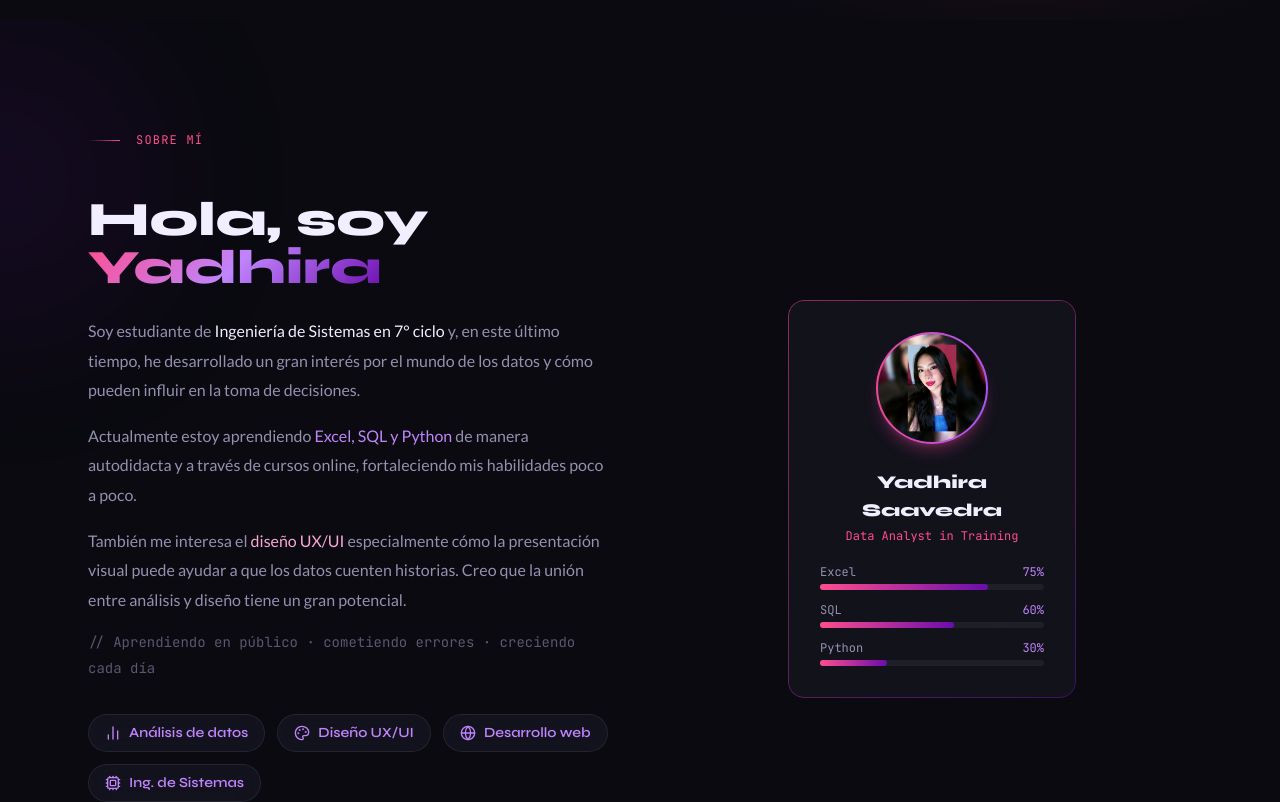
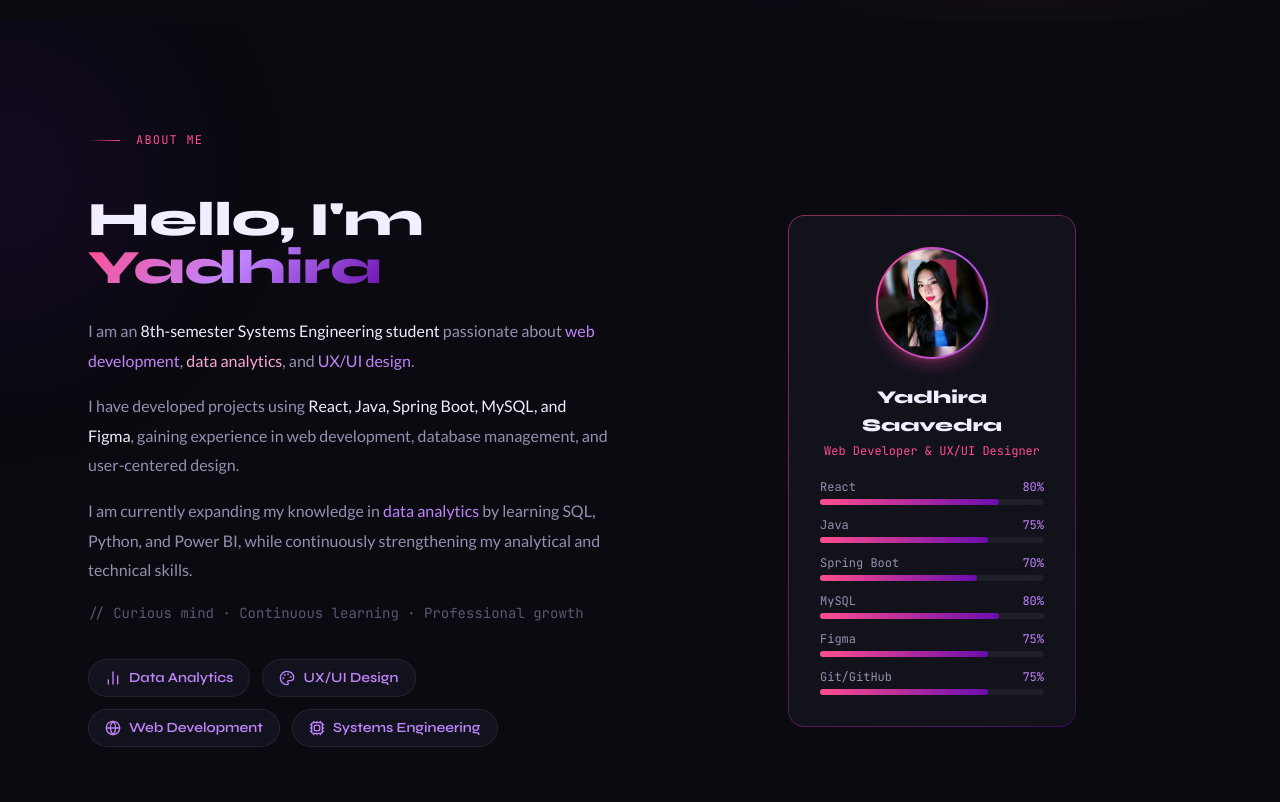
Before and after one commit to yxdhii/yadhira-portafolio, a React (Vite) app: page / in a window 1280 px wide. Shown: the part 780-1582 px from the top of the page. Built offline with nearby package versions, Linux system fonts and the light colour scheme.

Commit message:
Actualizar sección sobre mí

```diff
--- a/src/components/SobreMi.jsx
+++ b/src/components/SobreMi.jsx
@@ -1,90 +1,143 @@
-import { useEffect, useRef } from 'react'
-import { BarChart2, Palette, Globe, Cpu } from "lucide-react"
-import foto from '../assets/foto.jpeg'
+import { useEffect, useRef } from "react";
+import { BarChart2, Palette, Globe, Cpu } from "lucide-react";
+import foto from "../assets/foto.jpeg";
 
 const traits = [
-  { icon: <BarChart2 size={16} />, label: 'Análisis de datos' },
-  { icon: <Palette size={16} />,   label: 'Diseño UX/UI' },
-  { icon: <Globe size={16} />,     label: 'Desarrollo web' },
-  { icon: <Cpu size={16} />,       label: 'Ing. de Sistemas' },
-]
+  { icon: <BarChart2 size={16} />, label: "Data Analytics" },
+  { icon: <Palette size={16} />, label: "UX/UI Design" },
+  { icon: <Globe size={16} />, label: "Web Development" },
+  { icon: <Cpu size={16} />, label: "Systems Engineering" },
+];
 
 export default function SobreMi() {
-  const ref = useRef(null)
+  const ref = useRef(null);
 
   useEffect(() => {
     const obs = new IntersectionObserver(
-      ([e]) => { if (e.isIntersecting) e.target.classList.replace('section-hidden', 'section-visible') },
-      { threshold: 0.1 }
-    )
-    if (ref.current) obs.observe(ref.current)
-    return () => obs.disconnect()
-  }, [])
+      ([e]) => {
+        if (e.isIntersecting)
+          e.target.classList.replace("section-hidden", "section-visible");
+      },
+      { threshold: 0.1 },
+    );
+    if (ref.current) obs.observe(ref.current);
+    return () => obs.disconnect();
+  }, []);
 
   return (
     <section id="sobre-mi" className="relative py-28 overflow-hidden">
-
-      <div className="orb w-80 h-80 -left-40 top-0 animate-glow" style={{ background: 'rgba(106,13,173,0.18)' }} />
+      <div
+        className="orb w-80 h-80 -left-40 top-0 animate-glow"
+        style={{ background: "rgba(106,13,173,0.18)" }}
+      />
 
       <div ref={ref} className="section-hidden max-w-6xl mx-auto px-6">
-
         <div className="flex items-center gap-4 mb-12">
-          <div className="w-8 h-px" style={{ background: 'linear-gradient(to right, transparent, #FF4D8D)' }} />
-          <span className="text-xs tracking-widest uppercase" style={{ color: '#FF4D8D', fontFamily: 'JetBrains Mono, monospace' }}>Sobre mí</span>
+          <div
+            className="w-8 h-px"
+            style={{
+              background: "linear-gradient(to right, transparent, #FF4D8D)",
+            }}
+          />
+          <span
+            className="text-xs tracking-widest uppercase"
+            style={{
+              color: "#FF4D8D",
+              fontFamily: "JetBrains Mono, monospace",
+            }}
+          >
+            About me
+          </span>
         </div>
 
         <div className="grid lg:grid-cols-2 gap-16 items-center">
-
           <div>
-            <h2 className="text-4xl lg:text-5xl font-black mb-6 leading-tight" style={{ fontFamily: 'Syne, sans-serif' }}>
-              Hola, soy{' '}
-              <span className="grad-text">Yadhira</span>
+            <h2
+              className="text-4xl lg:text-5xl font-black mb-6 leading-tight"
+              style={{ fontFamily: "Syne, sans-serif" }}
+            >
+              Hello, I'm <span className="grad-text">Yadhira</span>
             </h2>
 
-            <div className="space-y-4 text-base" style={{ color: '#9490b0', lineHeight: 1.85 }}>
+            <div
+              className="space-y-4 text-base"
+              style={{ color: "#9490b0", lineHeight: 1.85 }}
+            >
               <p>
-                Soy estudiante de <span style={{ color: '#f0eeff' }}>Ingeniería de Sistemas en 7° ciclo</span>­­
-                y, en este último tiempo, he desarrollado un gran interés por el mundo de los datos y cómo pueden influir en la toma de decisiones.
+                I am an{" "}
+                <span style={{ color: "#f0eeff" }}>
+                  8th-semester Systems Engineering student
+                </span>
+                ­ passionate about
+                <span style={{ color: "#c084fc" }}> web development</span>,
+                <span style={{ color: "#f9a8d4" }}> data analytics</span>, and
+                <span style={{ color: "#c084fc" }}> UX/UI design</span>.
               </p>
+
               <p>
-                Actualmente estoy aprendiendo <span style={{ color: '#c084fc' }}>Excel, SQL y Python</span> de manera autodidacta
-                y a través de cursos online, fortaleciendo mis habilidades poco a poco.
+                I have developed projects using
+                <span style={{ color: "#f0eeff" }}>
+                  {" "}
+                  React, Java, Spring Boot, MySQL, and Figma
+                </span>
+                , gaining experience in web development, database management,
+                and user-centered design.
               </p>
+
               <p>
-                También me interesa el <span style={{ color: '#f9a8d4' }}>diseño UX/UI</span> especialmente
-                cómo la presentación visual puede ayudar a que los datos cuenten historias. Creo que la unión entre análisis y diseño
-                tiene un gran potencial.
+                I am currently expanding my knowledge in
+                <span style={{ color: "#c084fc" }}> data analytics</span> by
+                learning SQL, Python, and Power BI, while continuously strengthening my
+                analytical and technical skills.
               </p>
-              <p style={{ color: '#5a5770', fontSize: '0.875rem', fontFamily: 'JetBrains Mono, monospace' }}>
-                // Aprendiendo en público · cometiendo errores · creciendo cada día
+
+              <p
+                style={{
+                  color: "#5a5770",
+                  fontSize: "0.875rem",
+                  fontFamily: "JetBrains Mono, monospace",
+                }}
+              >
+                // Curious mind · Continuous learning · Professional growth
               </p>
             </div>
-
 
             <div className="flex flex-wrap gap-3 mt-8">
               {traits.map((t) => (
                 <div
                   key={t.label}
                   className="flex items-center gap-2 px-4 py-2 rounded-full glass text-sm transition-all duration-300 hover:border-pink-500/30 cursor-default"
-                  style={{ color: '#c084fc' }}
+                  style={{ color: "#c084fc" }}
                 >
                   <span>{t.icon}</span>
-                  <span style={{ fontFamily: 'Syne, sans-serif', fontWeight: 600 }}>{t.label}</span>
+                  <span
+                    style={{ fontFamily: "Syne, sans-serif", fontWeight: 600 }}
+                  >
+                    {t.label}
+                  </span>
                 </div>
               ))}
             </div>
           </div>
 
-
           <div className="relative flex justify-center">
             {/* Decorative rings */}
             <div className="absolute inset-0 flex items-center justify-center">
-              <div className="w-72 h-72 rounded-full border border-fuchsia-400/10 animate-spin-slow" style={{ borderColor: 'rgba(255,77,141,0.1)' }} />
+              <div
+                className="w-72 h-72 rounded-full border border-fuchsia-400/10 animate-spin-slow"
+                style={{ borderColor: "rgba(255,77,141,0.1)" }}
+              />
             </div>
             <div className="absolute inset-0 flex items-center justify-center">
-              <div className="w-52 h-52 rounded-full border border-purple-500/10 animate-spin-slow" style={{ borderColor: 'rgba(106,13,173,0.15)', animationDirection: 'reverse', animationDuration: '15s' }} />
+              <div
+                className="w-52 h-52 rounded-full border border-purple-500/10 animate-spin-slow"
+                style={{
+                  borderColor: "rgba(106,13,173,0.15)",
+                  animationDirection: "reverse",
+                  animationDuration: "15s",
+                }}
+              />
             </div>
-
 
             <div className="relative z-10 grad-border-card p-8 w-72">
               {/* Avatar */}
@@ -96,23 +149,52 @@ export default function SobreMi() {
                 />
               </div>
               <div className="text-center">
-                <h3 className="text-lg font-black mb-1" style={{ fontFamily: 'Syne, sans-serif' }}>Yadhira Saavedra</h3>
-                <p className="text-xs mb-5" style={{ color: '#FF4D8D', fontFamily: 'JetBrains Mono, monospace' }}>Data Analyst in Training</p>
+                <h3
+                  className="text-lg font-black mb-1"
+                  style={{ fontFamily: "Syne, sans-serif" }}
+                >
+                  Yadhira Saavedra
+                </h3>
+                <p
+                  className="text-xs mb-5"
+                  style={{
+                    color: "#FF4D8D",
+                    fontFamily: "JetBrains Mono, monospace",
+                  }}
+                >
+                  Web Developer & UX/UI Designer
+                </p>
                 <div className="space-y-3">
                   {[
-                    { label: 'Excel', pct: 75 },
-                    { label: 'SQL', pct: 60 },
-                    { label: 'Python', pct: 30 },
+                    { label: "React", pct: 80 },
+                    { label: "Java", pct: 75 },
+                    { label: "Spring Boot", pct: 70 },
+                    { label: "MySQL", pct: 80 },
+                    { label: "Figma", pct: 75 },
+                    { label: "Git/GitHub", pct: 75 },
                   ].map((s) => (
                     <div key={s.label}>
-                      <div className="flex justify-between text-xs mb-1" style={{ color: '#9490b0', fontFamily: 'JetBrains Mono, monospace' }}>
+                      <div
+                        className="flex justify-between text-xs mb-1"
+                        style={{
+                          color: "#9490b0",
+                          fontFamily: "JetBrains Mono, monospace",
+                        }}
+                      >
                         <span>{s.label}</span>
-                        <span style={{ color: '#c084fc' }}>{s.pct}%</span>
+                        <span style={{ color: "#c084fc" }}>{s.pct}%</span>
                       </div>
-                      <div className="h-1.5 rounded-full" style={{ background: 'rgba(255,255,255,0.06)' }}>
+                      <div
+                        className="h-1.5 rounded-full"
+                        style={{ background: "rgba(255,255,255,0.06)" }}
+                      >
                         <div
                           className="h-full rounded-full"
-                          style={{ width: `${s.pct}%`, background: 'linear-gradient(to right, #FF4D8D, #6A0DAD)' }}
+                          style={{
+                            width: `${s.pct}%`,
+                            background:
+                              "linear-gradient(to right, #FF4D8D, #6A0DAD)",
+                          }}
                         />
                       </div>
                     </div>
@@ -124,5 +206,5 @@ export default function SobreMi() {
         </div>
       </div>
     </section>
-  )
+  );
 }
```
